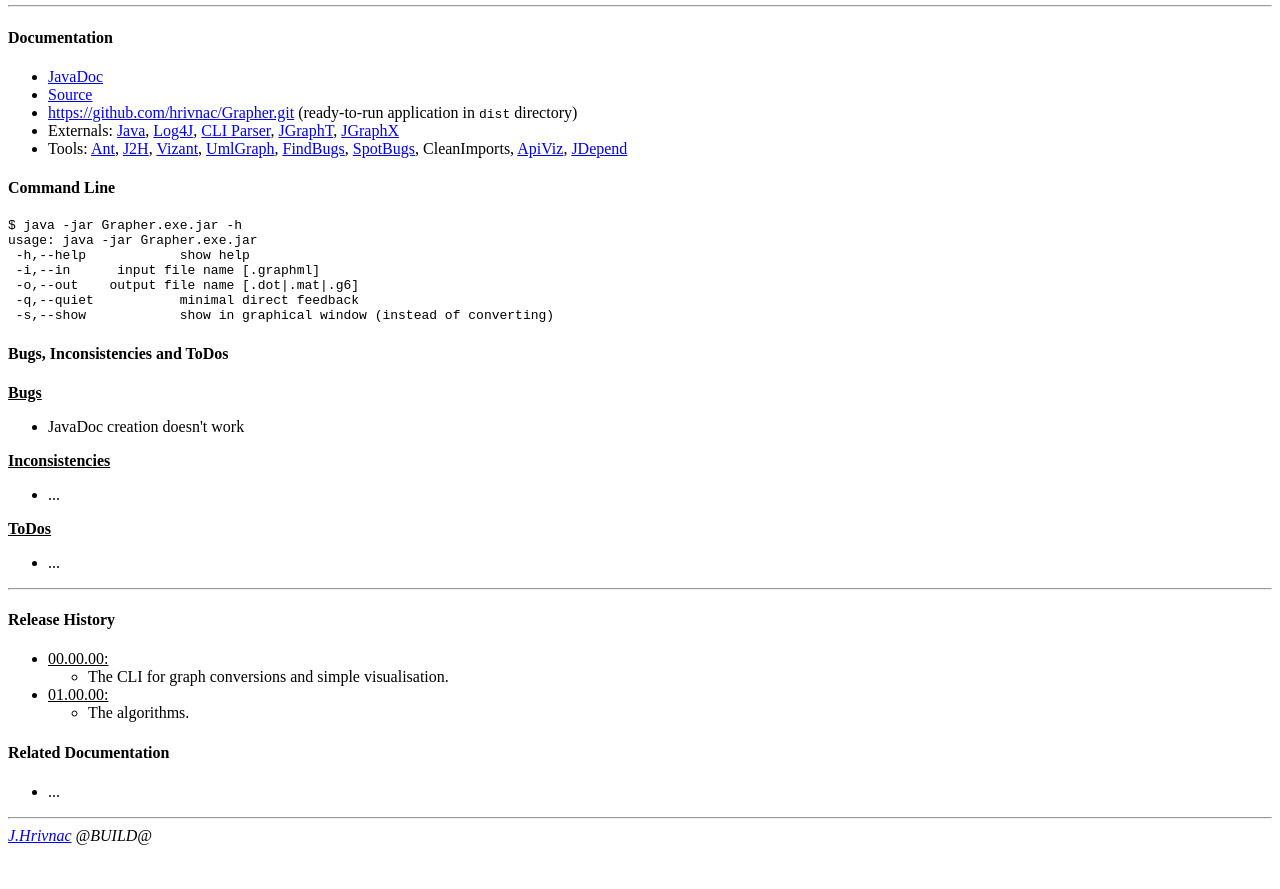
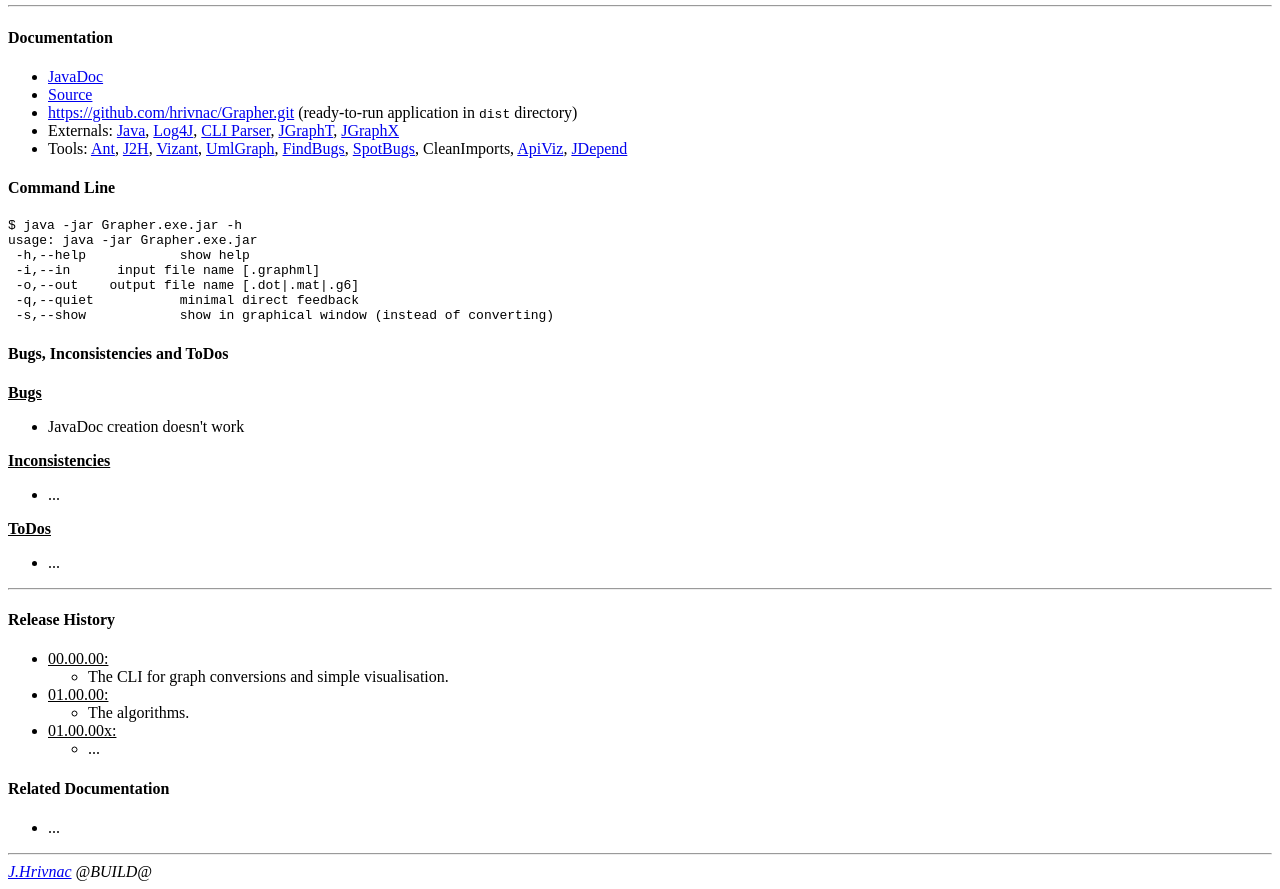
Before and after one commit to hrivnac/Grapher, a plain HTML site: page src/index.html in a window 1280 px wide. Shown: the part 122-1011 px from the top of the page. Before the commit the page ends 975 px from the top, so only its background shows below. Drawn offline with Linux system fonts and the light colour scheme.

Commit message:
01.00.00x

```diff
--- a/src/index.html
+++ b/src/index.html
@@ -74,6 +74,10 @@ usage: java -jar Grapher.exe.jar
     <ul>
     <li>The algorithms.</li>
     </ul></li>
+<li><u>01.00.00x:</u>
+    <ul>
+    <li>...</li>
+    </ul></li>
 </ul>
 
 <h4>Related Documentation</h4>
```
Also changed, not shown: 1 other file.
